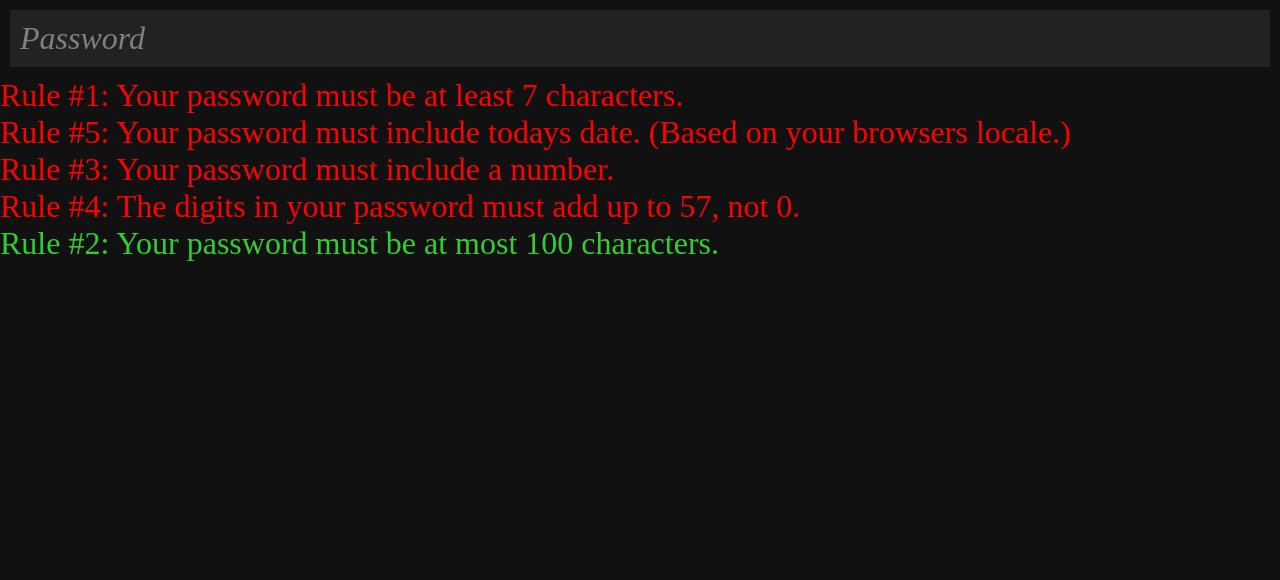
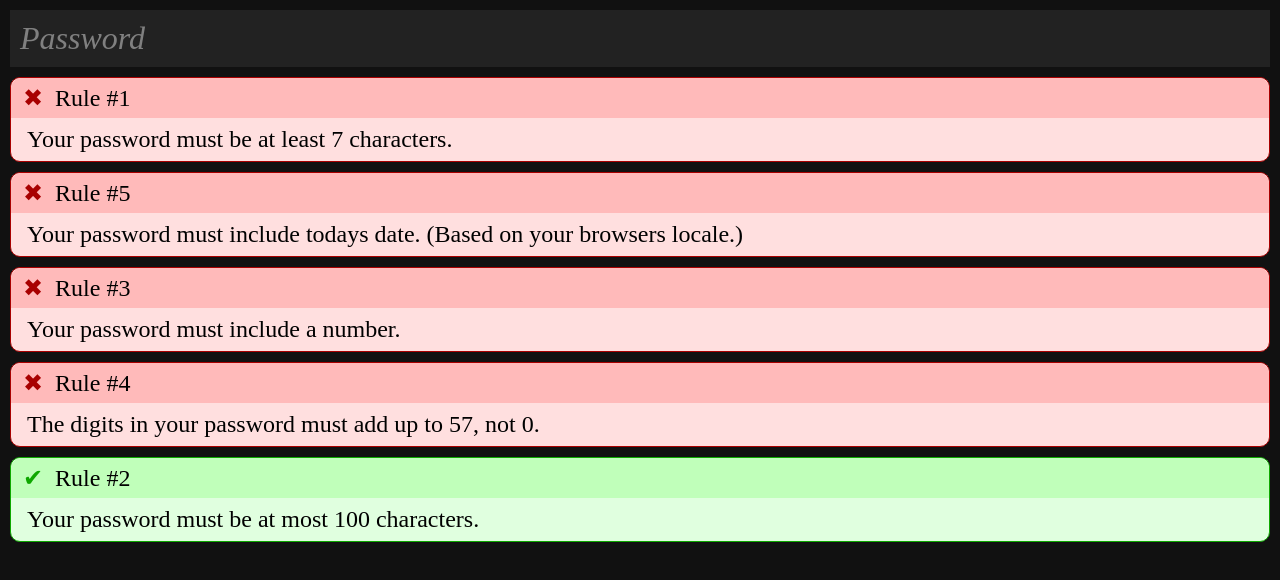
Before and after one commit to Potat05/password-game, a SvelteKit app: page / in a window 1280 px wide. Shown: the top 580 px of the page. Built offline with nearby package versions, Linux system fonts and the light colour scheme.

Commit message:
better ui & readme & nojekyll & scripts

```diff
--- a/package.json
+++ b/package.json
@@ -8,7 +8,8 @@
 		"preview": "vite preview",
 		"check": "svelte-kit sync && svelte-check --tsconfig ./tsconfig.json",
 		"check:watch": "svelte-kit sync && svelte-check --tsconfig ./tsconfig.json --watch",
-        "deploy": "npm exec gh-pages -d dist"
+        "deploy_BROKEN": "npm exec gh-pages -d build",
+        "deploy": "node ./node_modules/gh-pages/bin/gh-pages.js -d build"
 	},
 	"devDependencies": {
 		"@sveltejs/adapter-auto": "^2.0.0",
--- a/src/routes/+page.svelte
+++ b/src/routes/+page.svelte
@@ -57,10 +57,11 @@
 
 
 
-        satisfied = satisfactions.filter(satisfaction => satisfaction.satisfied);
+        satisfied = satisfactions.filter(satisfaction => satisfaction.satisfied)
+            .sort((a, b) => b.index - a.index);
 
         notSatisfied = satisfactions.filter(satisfaction => !satisfaction.satisfied)
-            .sort((a, b) => (b?.severity ?? 99999) - (a?.severity ?? 99999));
+            .sort((a, b) => (b?.severity ?? 99999 + b.index) - (a?.severity ?? 99999 + a.index));
 
     }
 
@@ -94,14 +95,57 @@
         font-size: xx-large;
     }
 
-    #password-not-satisfied {
-        color: red;
-        font-size: xx-large;
+
+
+    .rule {
+        margin: 10px;
+        border-radius: 10px;
+        color: black;
+        font-size: x-large;
     }
 
-    #password-satisfied {
-        color: limegreen;
-        font-size: xx-large;
+    .rule-password-num {
+        border-radius: 10px 10px 0px 0px;
+        padding: 6px 12px;
+    }
+
+    .rule-password-msg {
+        border-radius: 0px 0px 10px 10px;
+        padding: 8px 16px;
+    }
+
+
+
+    .not-satisfied.rule {
+        background-color: #ffdfdf;
+        border: 1px solid #a80000;
+    }
+
+    .not-satisfied .rule-password-num {
+        background-color: #ffbaba;
+    }
+
+    .not-satisfied .rule-password-num::before {
+        color: #a80000;
+        content: '\2716';
+        margin-right: 12px;
+    }
+
+
+
+    .satisfied.rule {
+        background-color: #e0ffdf;
+        border: 1px solid #0ea800;
+    }
+
+    .satisfied .rule-password-num {
+        background-color: #c0ffba;
+    }
+
+    .satisfied .rule-password-num::before {
+        color: #0ea800;
+        content: '\2714';
+        margin-right: 12px;
     }
 
 </style>
@@ -120,19 +164,23 @@
     You win!
 </div>
 
-{:else}
+{/if}
 
 <div id="password-rules">
-    <div id="password-not-satisfied">
+    <div class="rule-container">
         {#each notSatisfied as satisfaction}
-            <div>Rule #{satisfaction.index + 1}: {satisfaction.message ?? satisfaction.rule.ruleText}</div>
+            <div class="rule not-satisfied">
+                <div class="rule-password-num">Rule #{satisfaction.index + 1}</div>
+                <div class="rule-password-msg">{satisfaction.message ?? satisfaction.rule.ruleText}</div>
+            </div>
         {/each}
     </div>
-    <div id="password-satisfied">
+    <div class="rule-container">
         {#each satisfied as satisfaction}
-            <div>Rule #{satisfaction.index + 1}: {satisfaction.rule.ruleText}</div>
+            <div class="rule satisfied">
+                <div class="rule-password-num">Rule #{satisfaction.index + 1}</div>
+                <div class="rule-password-msg">{satisfaction.rule.ruleText}</div>
+            </div>
         {/each}
     </div>
 </div>
-
-{/if}
```
Also changed, not shown: 2 other files (tests, documents, lock files or other folders).
